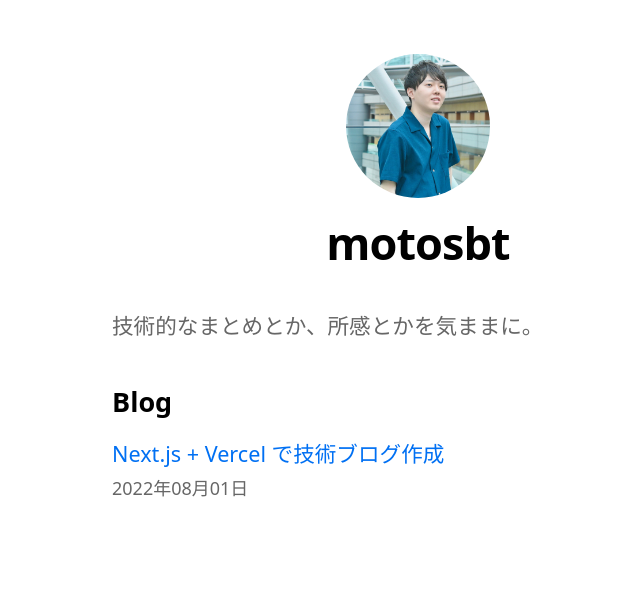
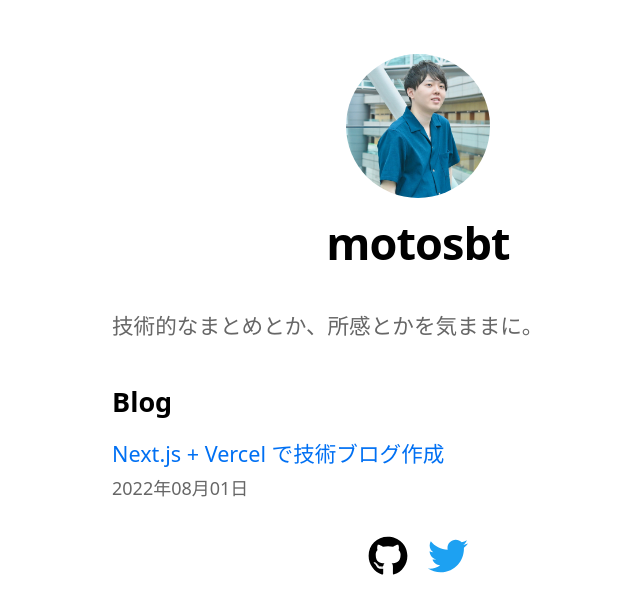
Before and after one commit to moto-sbt/nextjs-blog, a Next.js app: page / in a window 1280 px wide. Shown: the top 614 px of the page, without its empty margins (222-862 px from the left). Built offline with nearby package versions, Linux system fonts and the light colour scheme.

Commit message:
feat: githubとtwitterのアイコンリンクつけた(#12)

```diff
--- a/components/layout.module.css
+++ b/components/layout.module.css
@@ -13,3 +13,9 @@
 .backToHome {
   margin: 3rem 0 0;
 }
+
+.footer {
+  display: flex;
+  justify-content: center;
+  align-items: center;
+}
--- a/components/layout.tsx
+++ b/components/layout.tsx
@@ -3,6 +3,7 @@ import Head from 'next/head';
 import Image from 'next/image';
 import utilStyles from '../styles/utils.module.css';
 import Link from 'next/link';
+import { FaGithub, FaTwitter } from "react-icons/fa";
 
 const name = 'motosbt';
 export const siteTitle = 'motosbt';
@@ -66,7 +67,16 @@ export default function Layout({
             )}
         </header>
         <main>{children}</main>
-        {!home && (
+        {home ? (
+            <footer className={styles.footer}>
+                <a className='github_icon_link' href="https://github.com/moto-sbt/nextjs-blog">
+                    <FaGithub size={40} />
+                </a>
+                <a className='twitter_icon_link' href="https://twitter.com/moto_sbt">
+                    <FaTwitter size={40} />
+                </a>
+            </footer>
+        ) : (
         <div className={styles.backToHome}>
             <Link href="/">
                 <a>← Back to home</a>
--- a/package.json
+++ b/package.json
@@ -11,6 +11,7 @@
     "next": "latest",
     "react": "17.0.2",
     "react-dom": "17.0.2",
+    "react-icons": "^4.4.0",
     "remark": "^14.0.2",
     "remark-html": "^15.0.1",
     "remark-prism": "^1.3.6"
--- a/styles/global.css
+++ b/styles/global.css
@@ -34,3 +34,13 @@ code:not([class]) {
 code:not([class]):before, code:not([class]):after {
     content: "\`";
 }
+
+.github_icon_link {
+    color: black;
+    margin: 10px;
+}
+
+.twitter_icon_link {
+    color: #1DA1F2;
+    margin: 10px;
+}
```
Also changed, not shown: 1 other file (tests, documents, lock files or other folders). Lines whose indentation alone changed are shown as unchanged.
